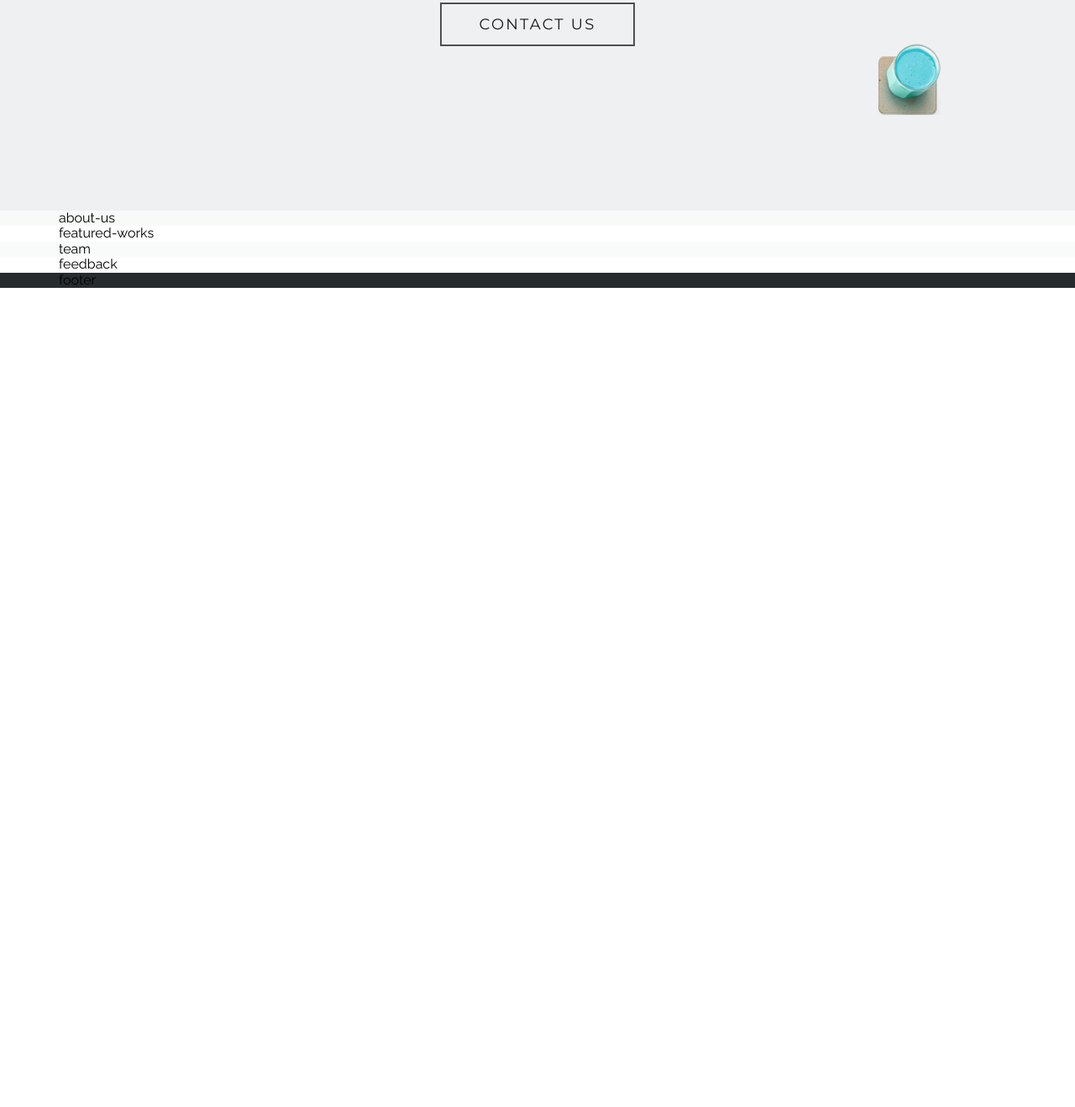
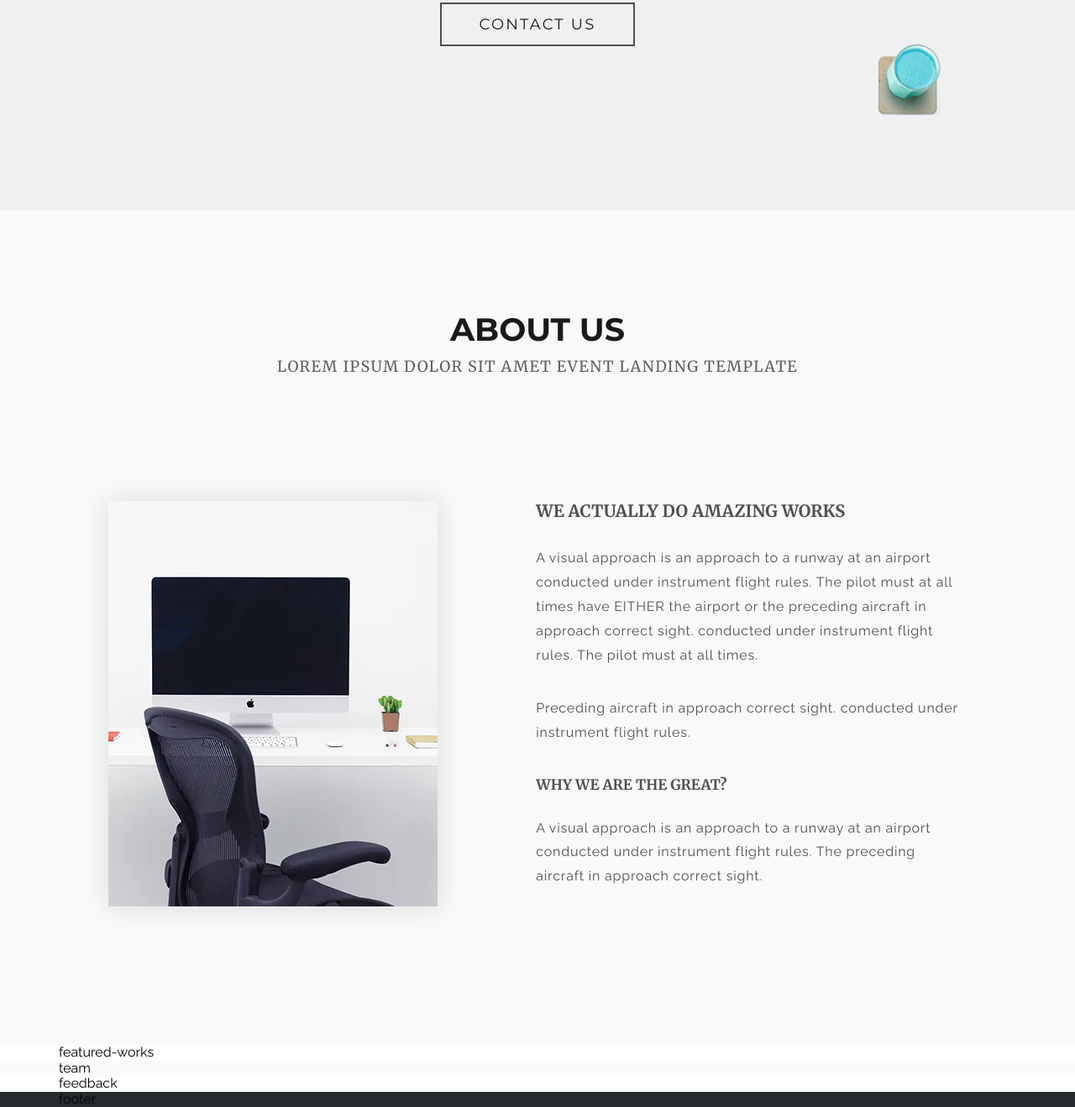
Before and after one commit to LeoKuD/Death-Valley, a website: page index.html in a window 1280 px wide. Shown: the part 549-1868 px from the top of the page at 84% size. Before the commit the page ends 892 px from the top, so only its background shows below. Drawn offline with Linux system fonts and the light colour scheme.

Commit message:
feat: add section about-as

```diff
--- a/index.html
+++ b/index.html
@@ -55,7 +55,38 @@
 
     <!-- about-us -->
     <section class="section-outer section-about-us">
-      <div class="section-inner">about-us</div>
+      <div class="section-inner">
+        <h2>ABOUT US</h2>
+        <h4>LOREM IPSUM DOLOR SIT AMET EVENT LANDING TEMPLATE</h4>
+        <div class="content-about-us-wrapper">
+          <img
+            src="img/about-us.webp"
+            alt="about-us"
+            class="content-about-us-wrapper__image"
+          />
+          <div class="content-about-us-wrapper__text">
+            <h3>WE ACTUALLY DO AMAZING WORKS</h3>
+            <h6>
+              A visual approach is an approach to a runway at an airport
+              conducted under instrument flight rules. The pilot must at all
+              times have EITHER the airport or the preceding aircraft in
+              approach correct sight. conducted under instrument flight rules.
+              The pilot must at all times.
+
+              <span
+                >Preceding aircraft in approach correct sight. conducted under
+                instrument flight rules.</span
+              >
+            </h6>
+            <h5>WHY WE ARE THE GREAT?</h5>
+            <h6 class="content-about-us-wrapper__text-bottom">
+              A visual approach is an approach to a runway at an airport
+              conducted under instrument flight rules. The preceding aircraft in
+              approach correct sight.
+            </h6>
+          </div>
+        </div>
+      </div>
     </section>
     <!-- / about-us -->
 
--- a/scss/style.scss
+++ b/scss/style.scss
@@ -62,18 +62,38 @@
 }
 h2 {
   font-size: 38px;
+  @include Montserrat();
+  color: $fc-primary;
+  padding-top: 120px;
+  text-align: center;
 }
 h3 {
   font-size: 20px;
+  @include Merriweather();
+  color: $fc-secondary;
 }
 h4 {
   font-size: 18px;
+  @include Merriweather();
+  font-weight: $fw-regular;
+  color: $fc-tertiary;
+  padding-top: 12px;
+  letter-spacing: 1.4px;
+  text-align: center;
 }
 h5 {
   font-size: 17px;
+  @include Merriweather();
+  margin-top: 38px;
+  color: $fc-secondary;
 }
 h6 {
   font-size: 16px;
+  font-weight: $fw-regular;
+  margin-top: 31px;
+  letter-spacing: .8px;
+  color: $fc-secondary;
+  line-height: 1.8em;
 }
 
 .btn {
@@ -161,7 +181,6 @@
           margin-right: 5px;
           @media (max-width: 480px) {
             padding: 0 15px 0 15px;
-
           }
         }
       }
@@ -181,6 +200,31 @@
 // === about-us ===
 .section-about-us {
   background-color: $bc-about-us;
+
+  .content-about-us-wrapper {
+    margin-top: 150px;
+    padding-bottom: 165px;
+    display: flex;
+    justify-content: space-around;
+    flex-wrap: wrap;
+    &__image {
+      box-shadow: 0 0 30px 0 rgba(20, 20, 21, 0.13);
+    }
+    &__text {
+      width: 45%;
+      @media (max-width: 900px) {
+        width: 100;
+      margin-top: 20px;
+      }
+      span {
+        display: block;
+        margin-top: 35px;
+      }
+      &-bottom {
+        margin-top: 27px;
+      }
+    }
+  }
 }
 // === / about-us ===
 
```
Also changed, not shown: css/style.css, img/about-us.webp (added).
